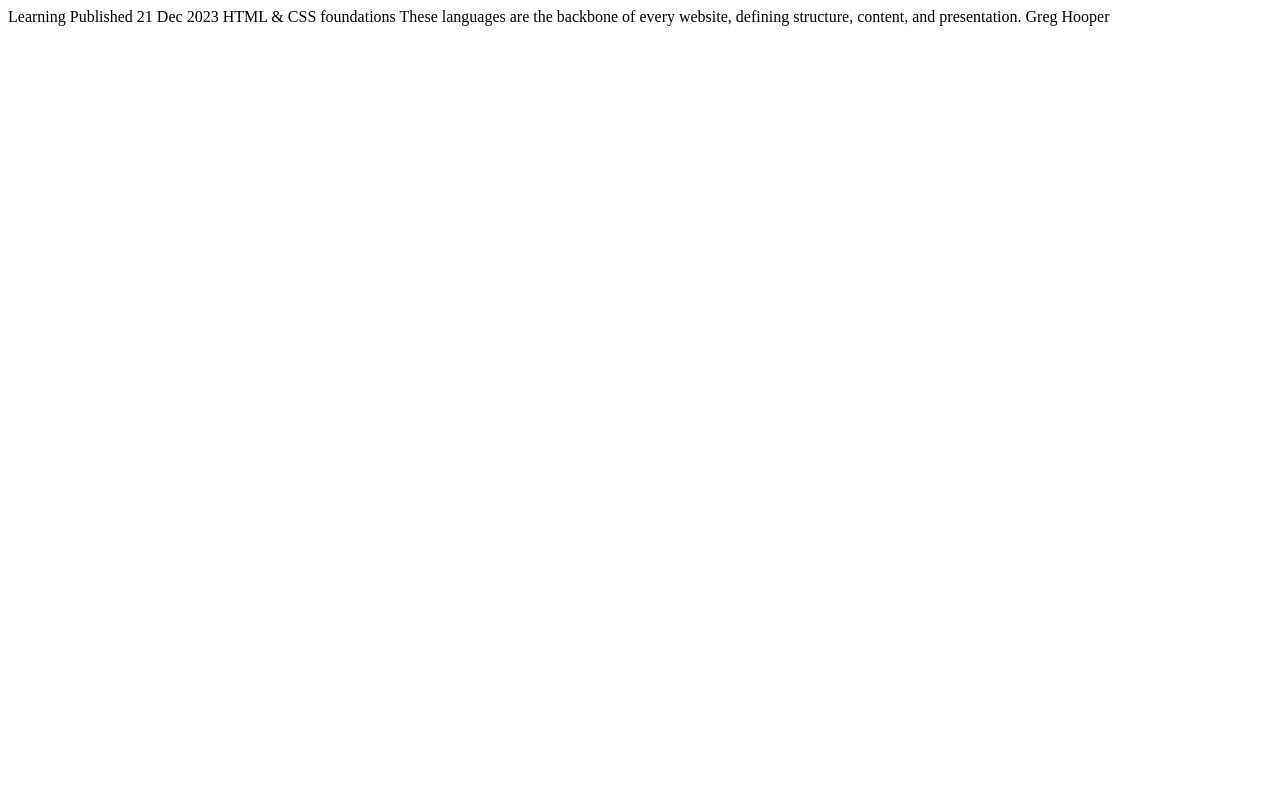
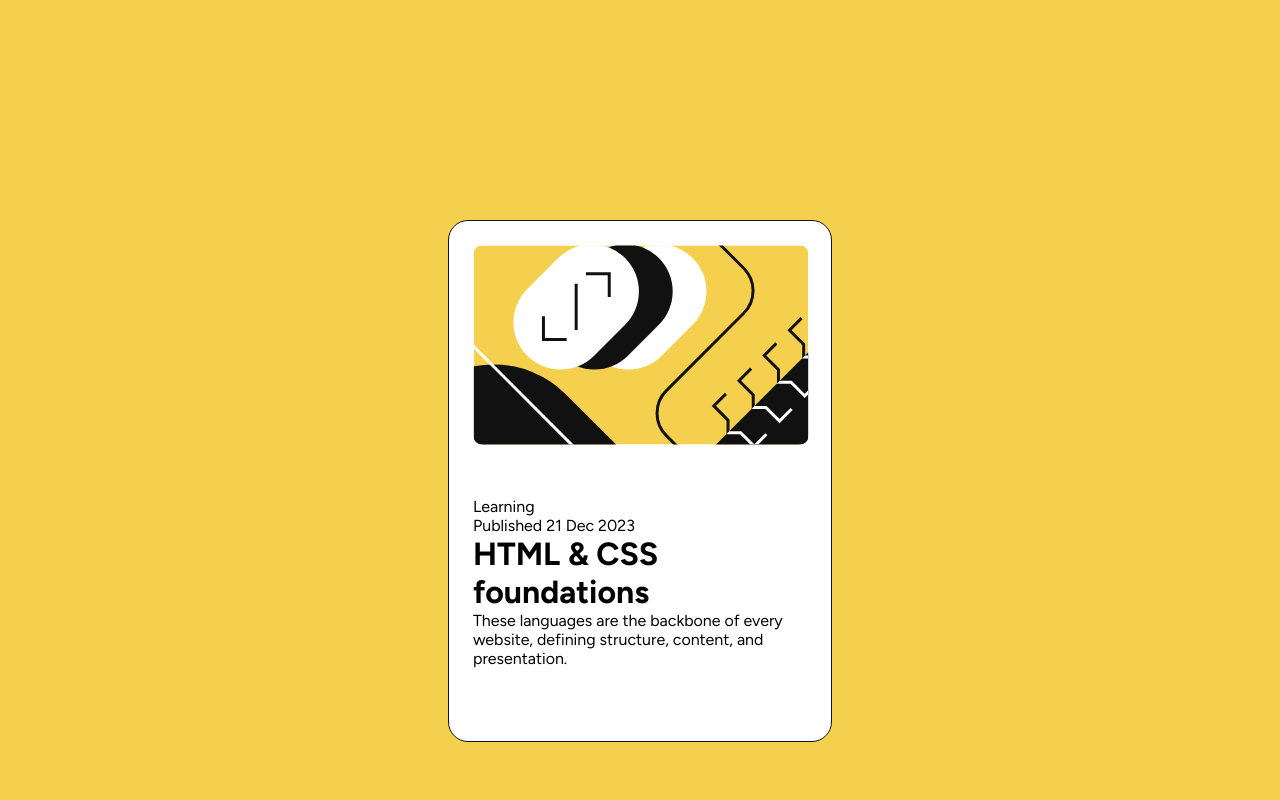
Before and after one commit to imnadleeh/frontend-mentor_blog-preview-card, a plain HTML site: page index.html in a window 1280 px wide. Shown: the top 800 px of the page. Drawn offline with Linux system fonts and the light colour scheme.

Commit message:
second commit

```diff
--- a/css/style.css
+++ b/css/style.css
@@ -1,3 +1,36 @@
+* {
+  margin: 0;
+  padding: 0;
+  box-sizing: border-box;
+}
+
+body {
+  font-size: 16px;
+  font-family: "Figtree", sans-serif;
+  background-color: hsl(47, 88%, 63%);
+}
+
+.card {
+  border: 1px solid hsl(0, 0%, 7%);
+  width: 384px;
+  height: 522px;
+  max-width: 1440px;
+  margin: 220px auto;
+  border-radius: 20px;
+  background-color: hsl(0, 0%, 100%);
+}
+
+.blog-image {
+  width: 336px;
+  height: 200px;
+  border-radius: 10px;
+  margin: 24px;
+}
+
+.wrapper {
+  margin: 24px;
+}
+
 .attribution {
   font-size: 11px;
   text-align: center;
--- a/index.html
+++ b/index.html
@@ -8,27 +8,38 @@
 
   <link rel="icon" type="image/png" sizes="32x32" href="./assets/images/favicon-32x32.png">
   <link rel="stylesheet" href="css/style.css">
+  <link rel="preconnect" href="https://fonts.googleapis.com">
+  <link rel="preconnect" href="https://fonts.gstatic.com" crossorigin>
+  <link href="https://fonts.googleapis.com/css2?family=Figtree:ital,wght@0,300..900;1,300..900&display=swap"
+    rel="stylesheet">
 
   <title>Frontend Mentor | Blog preview card</title>
 
 </head>
 
 <body>
+  <main class="card">
+    <img class="blog-image" src="assets/images/illustration-article.svg" alt="">
+    <div class="wrapper">
+      <p class="tag">Learning</p>
+      <p class="date">Published 21 Dec 2023</p>
+      <h1 class="title">HTML & CSS foundations</h1>
+      <p class="description">These languages are the backbone of every website,
+        defining structure, content, and presentation.
+      </p>
+    </div>
+    <div class="row">
+      <img src="" alt="">
+      <h2></h2>
+    </div>
 
-  Learning
-
-  Published 21 Dec 2023
-
-  HTML & CSS foundations
-
-  These languages are the backbone of every website, defining structure, content, and presentation.
-
-  Greg Hooper
+  </main>
 
   <!-- <div class="attribution">
     Challenge by <a href="https://www.frontendmentor.io?ref=challenge" target="_blank">Frontend Mentor</a>.
-    Coded by <a href="#">Your Name Here</a>. -->
-  </div>
+    Coded by <a href="#">Your Name Here</a>.
+  </div> -->
 </body>
 
 </html>
+Greg Hooper
```
